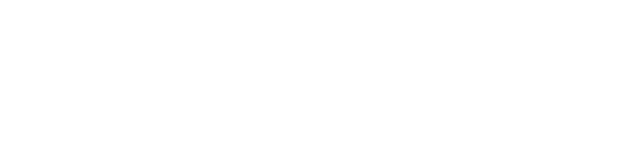
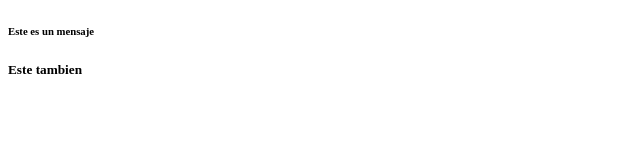
Before and after one commit to jesvaldesc/repositorio-act1, a plain HTML site: page index.html in a window 1280 px wide. Shown: the whole page, without its empty margins (0-640 px from the left). Drawn offline with Linux system fonts and the light colour scheme.

Commit message:
Se creo linea 8 y 9 en index.html

```diff
--- a/index.html
+++ b/index.html
@@ -5,6 +5,8 @@
     <meta http-equiv="X-UA-Compatible" content="IE=edge">
     <meta name="viewport" content="width=device-width, initial-scale=1.0">
     <title>Document</title>
+    <h6>Este es un mensaje</h6>
+    <h5>Este tambien</h5>
 </head>
 <body>
 
```
